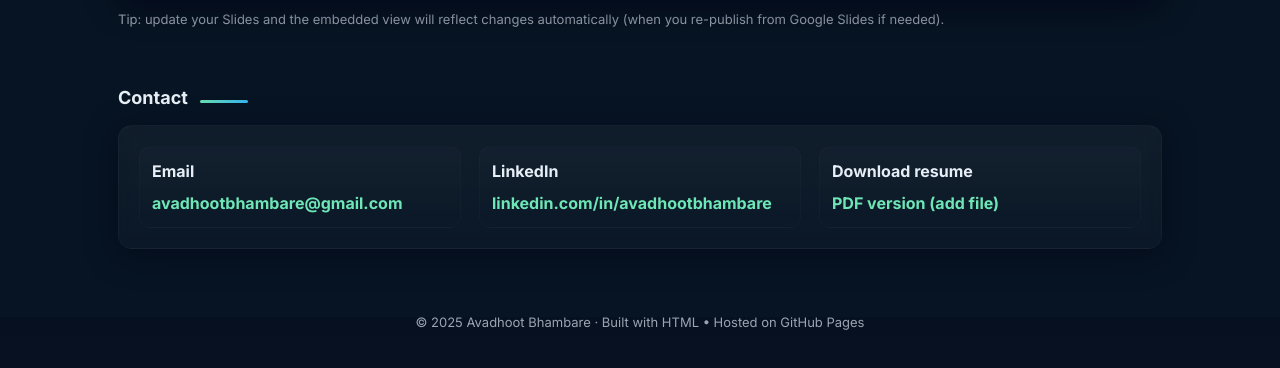
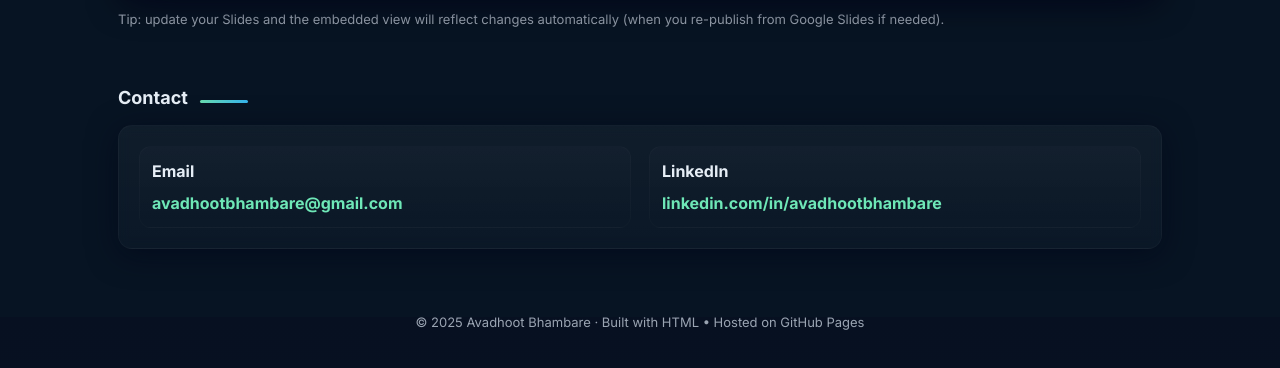
Before and after one commit to avadhootbhambare/avadhoot.github.io, a plain HTML site: page index.html in a window 1280 px wide. Shown: the part 2083-2451 px from the top of the page. Drawn offline with Linux system fonts and the light colour scheme.

Commit message:
Update index.html

```diff
--- a/index.html
+++ b/index.html
@@ -309,11 +309,6 @@
           <strong>LinkedIn</strong>
           <div style="margin-top:8px"><a href="https://www.linkedin.com/in/avadhootbhambare" target="_blank" rel="noopener">linkedin.com/in/avadhootbhambare</a></div>
         </div>
-
-        <div class="contact-card">
-          <strong>Download resume</strong>
-          <div style="margin-top:8px"><a href="#" onclick="alert('Attach a direct resume PDF and replace this link.');return false">PDF version (add file)</a></div>
-        </div>
       </div>
     </section>
 
```
